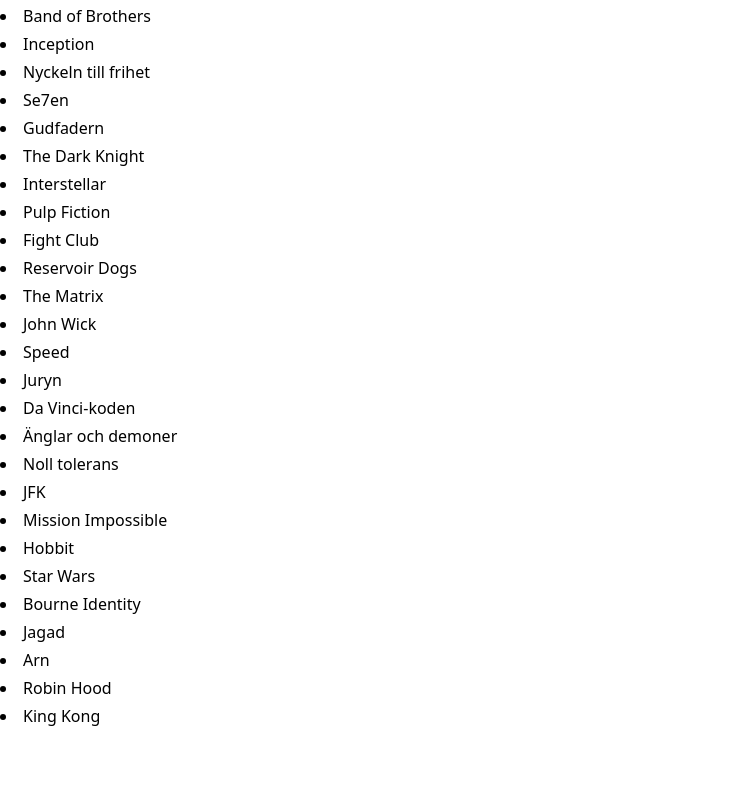
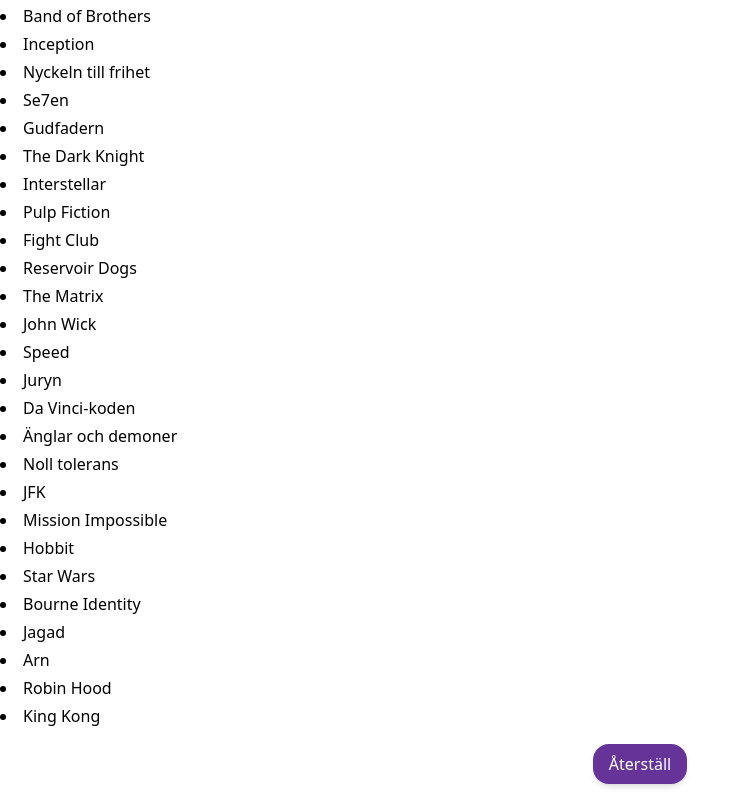
Before and after one commit to Zipelas/testing-boiler, a React (Vite) app: page / in a window 1280 px wide. Shown: the part 394-1194 px from the top of the page, without its empty margins (0-750 px from the left). Before the commit the page ends 1122 px from the top, so only its background shows below. Built offline with nearby package versions, Linux system fonts and the light colour scheme.

Commit message:
added ResetButton

```diff
--- a/src/App.tsx
+++ b/src/App.tsx
@@ -31,7 +31,9 @@
           <MovieList movies={movies} />
         </div>
       </div>
-
+      <div>
+        <ResetButton />
+      </div>
     </>
   );
 }
```
